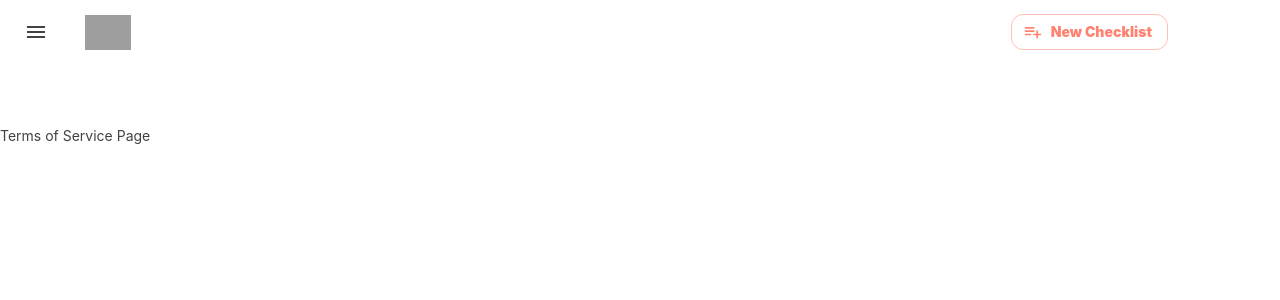
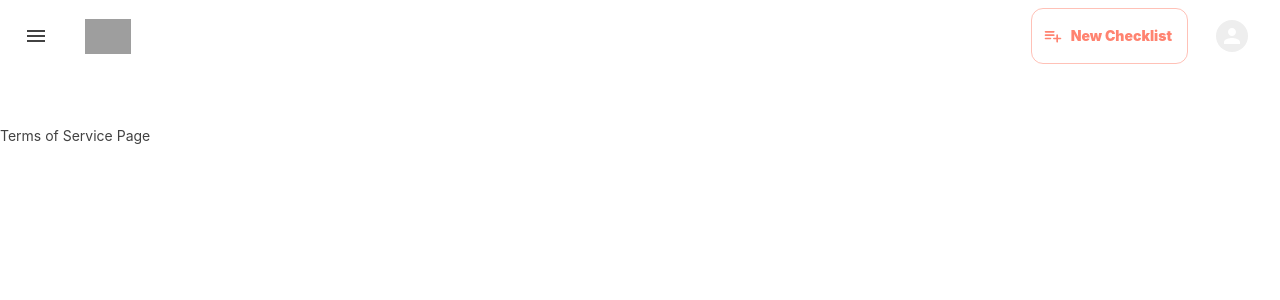
Before and after one commit to kennethlng/nmbo-app, a Next.js app: page /tos in a window 1280 px wide. Shown: the top 300 px of the page. Built offline with nearby package versions, Linux system fonts and the light colour scheme; no server answers; grey boxes are pictures that could not be loaded.

Commit message:
Updated AccountButton with UserAvatar and displayName

```diff
--- a/src/components/Header/AccountButton.js
+++ b/src/components/Header/AccountButton.js
@@ -1,4 +1,5 @@
 import Button from '@material-ui/core/Button';
+import IconButton from '@material-ui/core/IconButton';
 import Menu from '@material-ui/core/Menu';
 import Divider from '@material-ui/core/Divider';
 import Avatar from '@material-ui/core/Avatar';
@@ -9,26 +10,26 @@ import { useContext, useEffect, useState } from 'react';
 import { AuthUserContext } from '../Session'
 import SignOutMenuItem from './SignOutMenuItem'
 import SignInMenuItem from './SignInMenuItem'
-import ArchiveMenuItem from './ArchiveMenuItem';
-import { getDisplayNameEmojiAvatar } from '../../lib/getDisplayNameEmojiAvatar';
 import { useRouter } from 'next/router';
 import * as DB from '../../constants/db';
 import * as ROUTES from '../../constants/routes';
 import * as CONTENT_ID from '../../constants/contentId';
 import * as CONTENT_TYPE from '../../constants/contentType';
 import { firebase, db } from '../../lib/firebase';
+import UserAvatar from '../UserAvatar';
+import InputBase from '@material-ui/core/InputBase';
+import FormControl from '@material-ui/core/FormControl';
+import InputAdornment from '@material-ui/core/InputAdornment';
 
 const useStyles = makeStyles(theme => ({
-    avatar: {
-        width: theme.spacing(3),
-        height: theme.spacing(3),
-        backgroundColor: 'transparent'
-    },
     text: {
         padding: theme.spacing(2)
     },
     anonymous: {
         color: theme.palette.secondary.main
+    },
+    displayName: {
+        fontWeight: 800
     }
 }))
 
@@ -77,23 +78,16 @@ export default function AccountButton() {
 
     return (
         <div>
-            <Button
+            <IconButton
                 onClick={handleClick}
-                disableElevation
-                disableRipple
-                color={authUser && authUser.isAnonymous ? "secondary" : "default"}
-                startIcon={(
-                    <Avatar
-                        className={classes.avatar}
-                        alt={displayName}
-                        src={photoURL}
+                edge="end"
+                color="inherit"
             >
-                        {getDisplayNameEmojiAvatar(displayName)}
-                    </Avatar>
-                )}
-            >
-                {displayName}
-            </Button>
+                <UserAvatar
+                    displayName={displayName}
+                    photoURL={photoURL}
+                />
+            </IconButton>
             <Menu
                 anchorEl={anchorEl}
                 anchorOrigin={{
@@ -109,32 +103,44 @@ export default function AccountButton() {
                 onClose={handleClose}
                 onClick={handleClose}
             >
+                <div>
+                    <div className={classes.text}>
+                        <FormControl>
+                            <InputBase
+                                className={classes.displayName}
+                                readOnly
+                                value={displayName}
+                                startAdornment={
+                                    <InputAdornment position="start">
+                                        <UserAvatar
+                                            displayName={displayName}
+                                            photoURL={photoURL}
+                                        />
+                                    </InputAdornment>
+                                }
+                            />
+                        </FormControl>
                         {authUser && authUser.isAnonymous ? (
                             <div>
-                        <div className={classes.text}>
-                            <Typography  variant="body1" display="block" gutterBottom>
-                                You are <strong className={classes.anonymous}>anonymous</strong>.
+                                <Typography variant="body1" display="block" gutterBottom>
+                                    You are <strong className={classes.anonymous}>anonymous {displayName}</strong>.
                            </Typography>
                                 <Typography variant="body2" gutterBottom>
-                                Checklists you create or open will only be remembered on this device.
+                                    This is how you will appear to others in a checklist.
                            </Typography>
-                            <Typography variant="body2">
-                                <Link component="button" variant="body2" onClick={handleSignUp}>Create an account</Link> to save your checklists and access them anywhere.
+                                <Typography variant="body2" gutterBottom color="error">
+                                    Checklists you create or open will only be remembered on this device. <Link component="button" variant="body2" onClick={handleSignUp}><strong>Create an account</strong></Link> to save your checklists and access them anywhere.
                            </Typography>
                             </div>
-                        {/* <Divider/>
-                        <ArchiveMenuItem/> */}
+                        ) : null}
+                    </div>
                     <Divider/>
-                        {/* <SignUpMenuItem/> */}
+                    {authUser && authUser.isAnonymous ? (
                         <SignInMenuItem/>
+                    ) : (
+                        <SignOutMenuItem/>
+                    )}
                 </div>
-                ) : (
-                    <div>
-                        {/* <ArchiveMenuItem/>
-                        <Divider/> */}
-                        <SignOutMenuItem/>
-                    </div>
-                )}
             </Menu>
         </div>
     )
```
Lines whose indentation alone changed are shown as unchanged.
